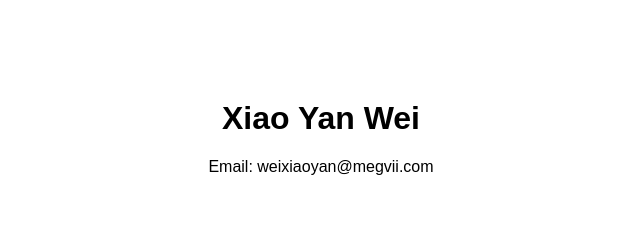
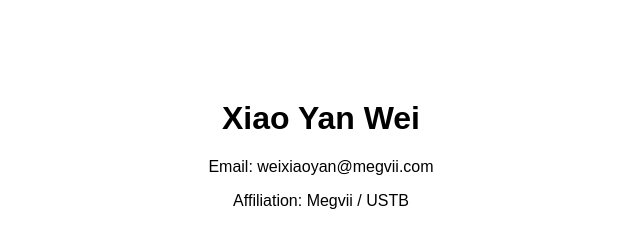
Before and after one commit to LitYan/LitYan.github.io, a plain HTML site: page index.html in a window 1280 px wide. Shown: the whole page, without its empty margins (319-959 px from the left). Drawn offline with Linux system fonts and the light colour scheme.

Commit message:
Update index.html

```diff
--- a/index.html
+++ b/index.html
@@ -7,5 +7,6 @@
 <body style="font-family: Arial; text-align: center; margin-top: 100px;">
   <h1>Xiao Yan Wei</h1>
   <p>Email: weixiaoyan@megvii.com</p>
+  <p>Affiliation: Megvii / USTB</p>
 </body>
 </html>
```
